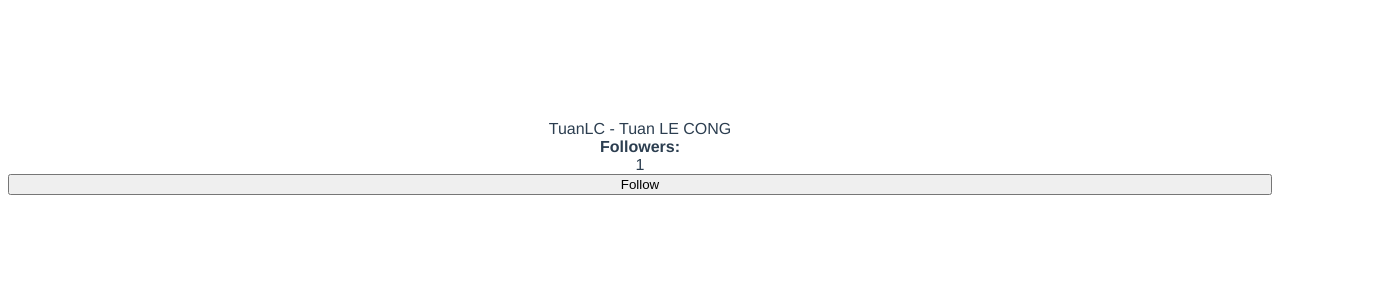
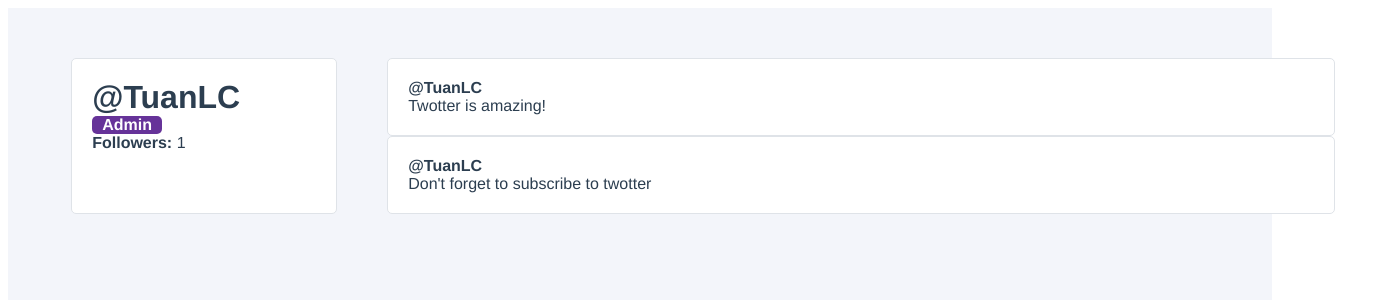
Before and after one commit to tuanlc/twotter, a Vue app: page / in a window 1280 px wide. Shown: the top 300 px of the page, 1398 px wide, since content can reach past the window. Built offline with nearby package versions, Linux system fonts and the light colour scheme.

Commit message:
Conditions, Loop and Events

```diff
--- a/src/App.vue
+++ b/src/App.vue
@@ -1,49 +1,17 @@
 <template>
   <div id="app">
-    {{ user.username }} - {{ fullName }}
-    <strong>Followers: </strong> {{ followers }}
-    <button @click="followUser">
-      Follow
-    </button>
+    <UserProfile />
   </div>
 </template>
 
 <script>
 
+import UserProfile from './components/UserProfile';
+
 export default {
   name: 'App',
-  data() {
-    return {
-      followers: 0,
-      user: {
-        id: 1,
-        username: 'TuanLC',
-        firstName: 'Tuan',
-        lastName: 'LE CONG',
-        email: 'tuancnttbk93@gmail.com',
-        isAdmin: true
-      }
-    }
-  },
-  watch: {
-    followers(newCount, oldCount) {
-      if (oldCount < newCount) {
-        console.log(`${this.user.username} has gained a follower`);
-      }
-    }
-  },
-  computed: {
-    fullName() {
-      return `${this.user.firstName} ${this.user.lastName}`;
-    }
-  },
-  methods: {
-    followUser() {
-      this.followers++;
-    }
-  },
-  mounted() {
-    this.followUser();
+  components: {
+    UserProfile
   }
 }
 </script>
@@ -53,10 +21,8 @@ export default {
   font-family: Avenir, Helvetica, Arial, sans-serif;
   -webkit-font-smoothing: antialiased;
   -moz-osx-font-smoothing: grayscale;
-  text-align: center;
   color: #2c3e50;
-  margin-top: 60px;
-  display: flex;
-  flex-direction: column;
+  min-height: 100vh;
+  background-color: #F3F5FA;
 }
 </style>
--- /dev/null
+++ b/src/components/TwootItem.vue
@@ -0,0 +1,53 @@
+<template>
+  <div class="twoot-item" @click="favoriteTwoot(twoot.id)">
+    <div class="twoot-item__twoot">
+      <div class="twoot-item__user">
+        @{{ username }}
+      </div>
+      <div class="twoot-item__content">
+        {{ twoot.content }}
+      </div>
+    </div>
+  </div>
+</template>
+
+<script>
+export default {
+  name: 'TwootItem',
+  props: {
+    username: {
+      type: String,
+      required: true
+    },
+    twoot: {
+      type: Object,
+      required: true
+    }
+  },
+  methods: {
+    favoriteTwoot(id) {
+      this.$emit('favorite', id);
+    }
+  }
+};
+</script>
+
+<style>
+  .twoot-item {
+    padding: 20px;
+    background-color: white;
+    border-radius: 5px;
+    border: 1px solid #DFE3E8;
+    box-sizing: border-box;
+    cursor: pointer;
+    transition: all 0.25s ease;
+  }
+
+  .twoot-item:hover {
+    transform: scale(1.1, 1.1);
+  }
+
+  .twoot-item__user {
+    font-weight: bold;
+  }
+</style>
--- /dev/null
+++ b/src/components/UserProfile.vue
@@ -0,0 +1,104 @@
+<template>
+  <div class="user-profile">
+    <div class="user-profile_user-panel">
+      <h1 class="user-profile_username">@{{ user.username }}</h1>
+      <div class="user-profile_admin-badge" v-if="user.isAdmin">Admin</div>
+      <div class="user-profile_admin-badge" v-else>Not Admin</div>
+      <div class="user-profile_follower-count">
+        <strong>Followers: </strong> {{ followers }}
+      </div>
+    </div>
+    <div class="user-profile_twoots-wrapper">
+      <TwootItem
+        v-for="twoot in user.twoots"
+        :key="twoot.id"
+        :username="user.username"
+        :twoot="twoot"
+        @favorite="toggleFavorite"
+      />
+    </div>
+  </div>
+</template>
+
+<script>
+import TwootItem from "./TwootItem";
+
+export default {
+  name: "UserProfile",
+  components: {
+    TwootItem,
+  },
+  data() {
+    return {
+      followers: 0,
+      user: {
+        id: 1,
+        username: "TuanLC",
+        firstName: "Tuan",
+        lastName: "LE CONG",
+        email: "tuancnttbk93@gmail.com",
+        isAdmin: true,
+        twoots: [
+          { id: 1, content: "Twotter is amazing!" },
+          { id: 2, content: "Don't forget to subscribe to twotter" },
+        ],
+      },
+    };
+  },
+  watch: {
+    followers(newCount, oldCount) {
+      if (oldCount < newCount) {
+        console.log(`${this.user.username} has gained a follower`);
+      }
+    },
+  },
+  computed: {
+    fullName() {
+      return `${this.user.firstName} ${this.user.lastName}`;
+    },
+  },
+  methods: {
+    followUser() {
+      this.followers++;
+    },
+    toggleFavorite(id) {
+      console.log(`Favorite twoot #${id}`);
+    },
+  },
+  mounted() {
+    this.followUser();
+  },
+};
+</script>
+
+<style>
+.user-profile {
+  display: grid;
+  grid-template-columns: 1fr 3fr;
+  width: 100%;
+  padding: 50px 5%;
+}
+
+.user-profile_user-panel {
+  display: flex;
+  flex-direction: column;
+  margin-right: 50px;
+  padding: 20px;
+  background-color: white;
+  border-radius: 5px;
+  border: 1px solid #dfe3e8;
+}
+
+.user-profile_admin-badge {
+  background: rebeccapurple;
+  color: white;
+  border-radius: 5px;
+  margin-right: auto;
+  padding: 0 10px;
+  font-weight: bold;
+}
+
+h1 {
+  margin: 0;
+}
+</style>
```
